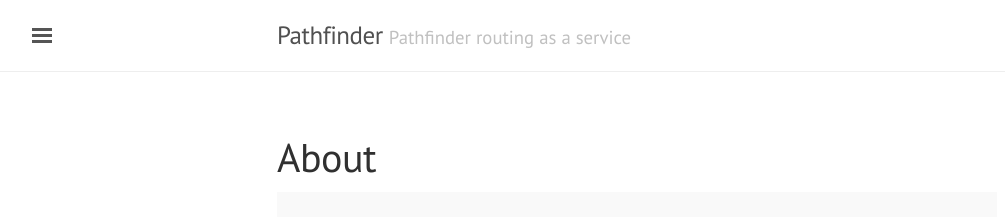
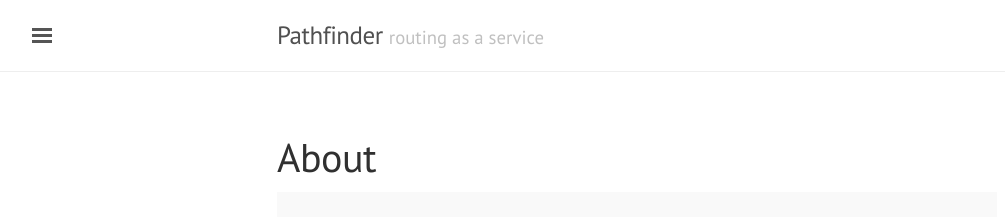
Before and after one commit to CSSE497/pathfinder, a Jekyll site: the page built from about.md, in a window 1280 px wide. Shown: the top 217 px of the page, without its empty margins (3-1008 px from the left). Built offline with Jekyll 4.4.1, drawn with Linux system fonts in a browser that asks for light colours.

Commit message:
updated config file

```diff
--- a/_config.yml
+++ b/_config.yml
@@ -6,7 +6,7 @@ relative_permalinks: true
 
 # Setup
 title:               Pathfinder
-tagline:             'Pathfinder routing as a service'
+tagline:             'routing as a service'
 description:         'A reserved <a href="http://jekyllrb.com" target="_blank">Jekyll</a> theme that places the utmost gravity on content with a hidden drawer. Made by <a href="https://twitter.com/mdo" target="_blank">@mdo</a>.'
 baseurl:             '/pathfinder'
 paginate:            5
```
